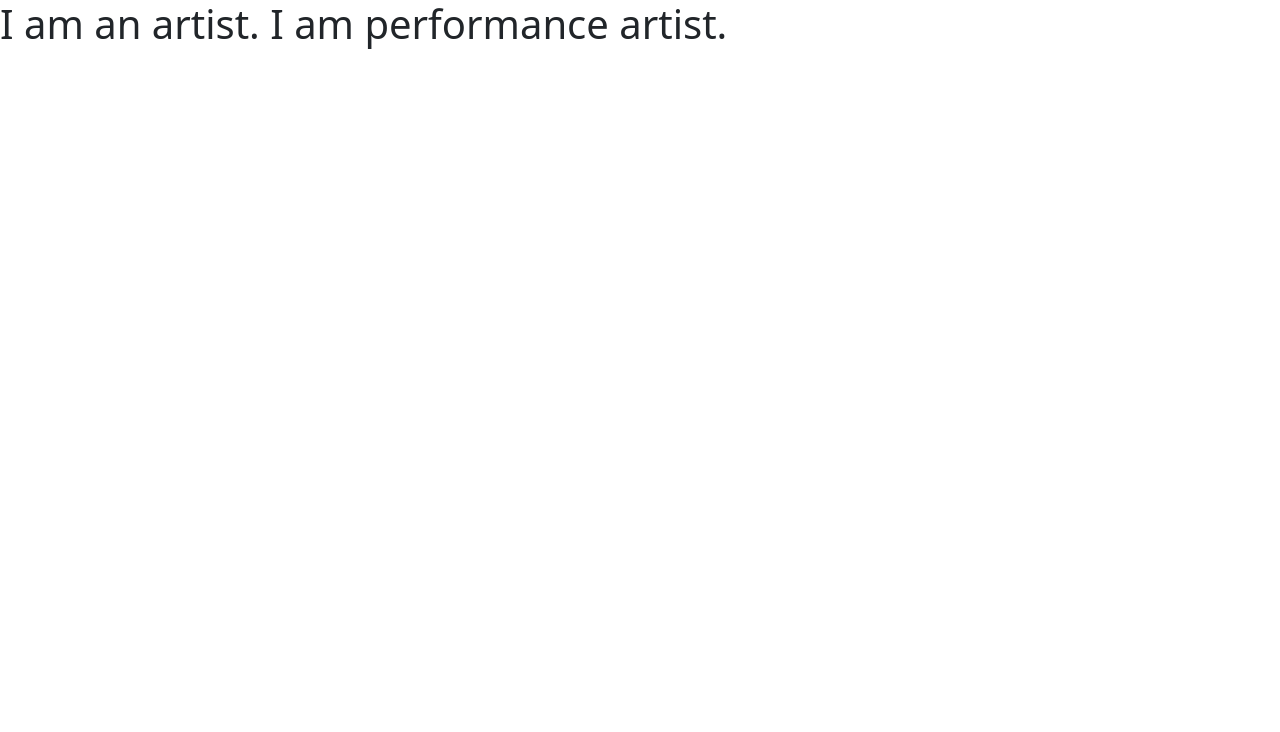
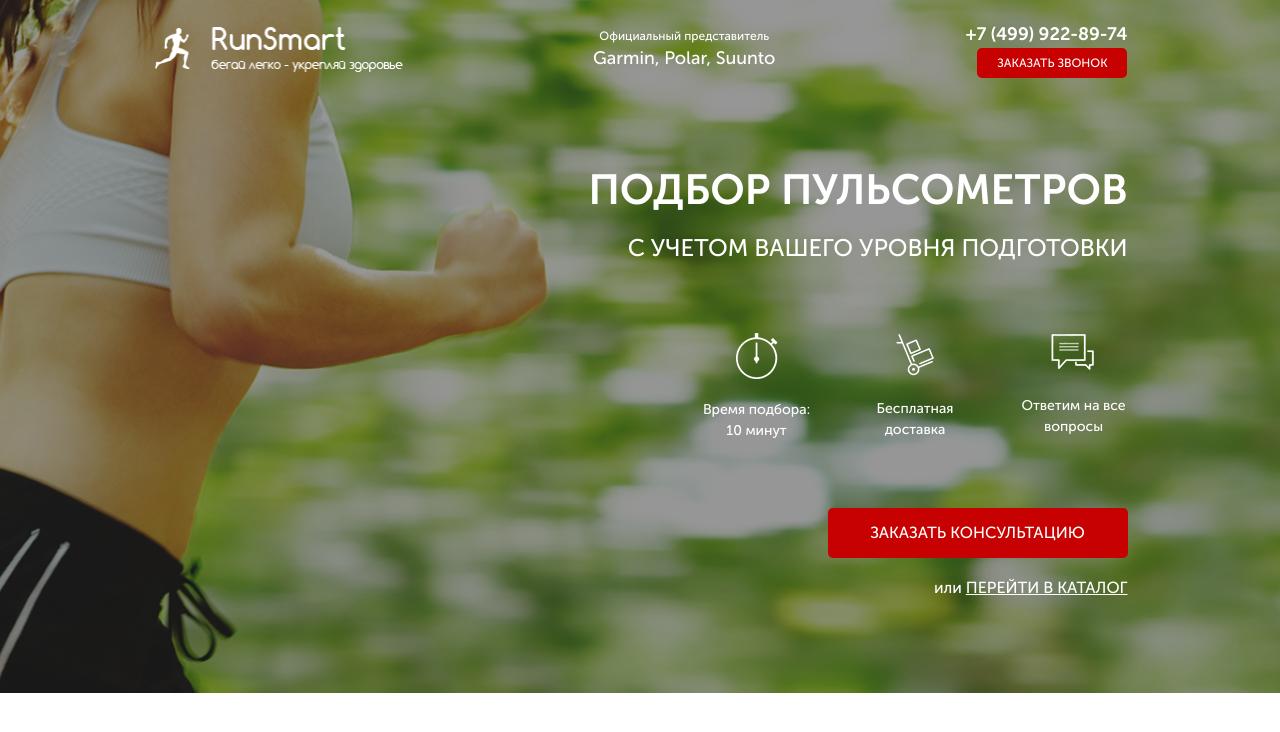
Before and after one commit to STEP9N/pulse, a website: page src/index.html in a window 1280 px wide. Drawn offline with Linux system fonts and the light colour scheme.

Commit message:
first section

```diff
--- a/gulpfile.js
+++ b/gulpfile.js
@@ -14,7 +14,7 @@ gulp.task('server', function() {
 });
 
 gulp.task('styles', function() {
-    return gulp.src('src/sass/*.+(scss|sass)')
+    return gulp.src('src/sass/**/*.+(scss|sass)')
             .pipe(sass({outputStyle: 'compressed'}).on('error', sass.logError))
             .pipe(rename({
                 prefix: '',
@@ -30,7 +30,7 @@ gulp.task('styles', function() {
 })
 
 gulp.task('watch', function() {
-    gulp.watch("src/sass/*.+(scss|sass)", gulp.parallel("styles"));
+    gulp.watch("src/sass/**/*.+(scss|sass)", gulp.parallel("styles"));
     gulp.watch("src/*.html").on("change", browserSync.reload);
 })
 
--- a/src/css/font.css
+++ b/src/css/font.css
@@ -7,7 +7,7 @@
 		url('../fonts/MuseoSansCyrl-500.eot?#iefix') format('embedded-opentype'),
 		url('../fonts/MuseoSansCyrl-500.woff') format('woff'),
 		url('../fonts/MuseoSansCyrl-500.ttf') format('truetype');
-	font-weight: normal;
+	font-weight: 500;
 	font-style: normal;
 }
 
@@ -29,7 +29,7 @@
 		url('../fonts/MuseoSansCyrl-500Italic.eot?#iefix') format('embedded-opentype'),
 		url('../fonts/MuseoSansCyrl-500Italic.woff') format('woff'),
 		url('../fonts/MuseoSansCyrl-500Italic.ttf') format('truetype');
-	font-weight: normal;
+	font-weight: 500;
 	font-style: italic;
 }
 
--- a/src/index.html
+++ b/src/index.html
@@ -10,6 +10,51 @@
     <title>Pulse</title>
 </head>
 <body>
-    <h1>I am an artist. I am performance artist.</h1>
+    <div class="promo">
+        <div class="container">
+            <header class="header">
+                <a href="#" class="header__logo">
+                    <img src="img/logo/logo.png" alt="">
+                </a>
+                <div class="header__official">
+                    Официальный представитель
+                    <span>Garmin, Polar, Suunto</span>
+                </div>
+                <div class="header__contacts">
+                        <a href="tel: +74999228974" class="header__phone">
+                            +7 (499) 922-89-74</a>
+                        <button class="button">
+                            заказать звонок
+                        </button>
+                </div>
+            </header>
+            <div class="promo__wrapper">
+                <h1 class="promo__header">Подбор пульсометров</h1>
+                <h2 class="promo__subheader">с учетом Вашего уровня подготовки</h2>
+                <div class="promo__icons">
+                    <div class="promo__icon">
+                        <img src="img/icons/timer.png" alt="">
+                        Время подбора:
+                        10 минут
+                    </div>
+                    <div class="promo__icon">
+                        <img src="img/icons/deliver.png" alt="">
+                        Бесплатная
+                        доставка
+                    </div>
+                    <div class="promo__icon">
+                        <img src="img/icons/messages.png" alt="">
+                        Ответим
+                        на все вопросы
+                    </div>
+                </div>
+                <button class="button button_main">заказать консультацию</button>
+                <div class="promo__link">
+                    или
+                    <a href="#">перейти в каталог</a>
+                </div>
+            </div>
+        </div>
+    </div>
 </body>
 </html>
--- /dev/null
+++ b/src/sass/blocks/_buttons.scss
@@ -0,0 +1,19 @@
+.button {
+    width: 150px;
+    height: 30px;
+    background-color: #c70101;
+    border-radius: 5px;
+    border: none;
+    font-size: 12px;
+    font-weight: 500;
+    text-transform: uppercase;
+    color: #ffffff;
+    &_main {
+        margin-top: 67px;
+        width: 300px;
+        height: 50px;
+        border-radius: 5px;
+        font-size: 16px;
+        font-weight: 500;
+    }
+}
--- /dev/null
+++ b/src/sass/blocks/_header.scss
@@ -0,0 +1,37 @@
+.header {
+    display: flex;
+    justify-content: space-between;
+    align-items: center;
+    &__logo {
+        width: 250px;
+        img {
+            width: 100%;
+        }
+    }
+    &__official {
+        color: #fff;
+        font-size: 12px;
+        font-weight: 500;
+        text-align: center;
+        span {
+            display: block;
+            font-size: 18px;
+        }
+    }
+    &__phone {
+        display: block;
+        font-size: 18px;
+        font-weight: 700;
+        color: #ffffff;
+        text-decoration: none;
+        &:hover {
+            color:#fff;
+            text-decoration: none;
+        }
+    }
+    &__contacts {
+        display: flex;
+        flex-direction: column;
+        align-items: flex-end;
+    }
+}
--- /dev/null
+++ b/src/sass/blocks/_promo.scss
@@ -0,0 +1,56 @@
+.promo {
+    min-height: 650px;
+    padding: 21px 0 93px 0;
+    background: url(../../img/bg/bg_1.png) center (center/cover) no-repeat;
+    &__wrapper {
+        display: flex;
+        flex-direction: column;
+        align-items: flex-end;
+    }
+    &__header {
+        margin-top: 91px;
+        font-size: 42px;
+        font-weight: 700;
+        line-height: 42px;
+        text-transform: uppercase;
+        color: #ffffff;
+    }
+    &__subheader {
+        margin-top: 17px;
+        font-size: 24px;
+        line-height: 24px;
+        font-weight: 500;
+        text-transform: uppercase;
+        color: #ffffff;
+    }
+    &__icons {
+        margin-top: 65px;
+        width: 425px;
+        display: flex;
+        justify-content: space-between;
+    }
+    &__icon {
+        width: 108px;
+        text-align: center;
+        font-size: 14px;
+        font-weight: 500;
+        color: #ffffff;
+        img {
+            display: block;
+            margin: 0 auto;
+            margin-bottom: 20px;
+        }
+    }
+    &__link {
+        margin-top: 18px;
+        font-size: 16px;
+        font-weight: 500;
+        color: #ffffff;
+        a {
+            font-size: 16px;
+            text-transform: uppercase;
+            color: #fff;
+            text-decoration: underline;
+        }
+    }
+}
--- a/src/sass/style.scss
+++ b/src/sass/style.scss
@@ -1,3 +1,16 @@
-@import "variables";
-@import "mixins";
-@import "media";
+@import "base/variables";
+@import "base/mixins";
+@import "base/media";
+
+* {
+    font-family: 'Museo Sans Cyrl';
+}
+
+.container {
+    max-width: 975px;
+    margin: 0 auto;
+}
+
+@import "blocks/promo";
+@import "blocks/header";
+@import "blocks/buttons";
```
Also changed, not shown: README.md, src/css/style.min.css, src/sass/base/_media.scss (added), src/sass/base/_mixins.scss (added), src/sass/base/_variables.scss (added).
